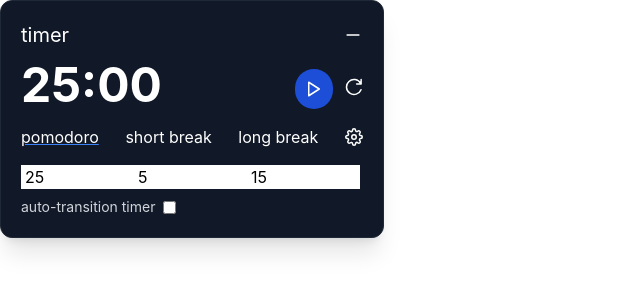
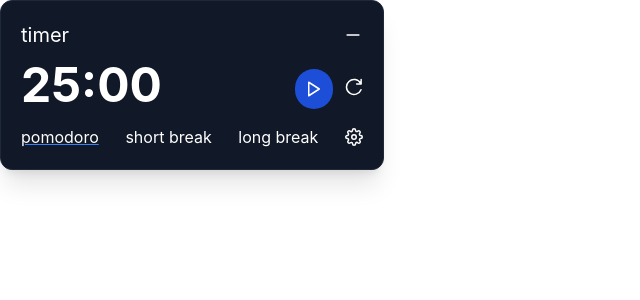
Before and after one commit to michvong/ghibli-pod, a React (Create React App) app: page /timer in a window 1280 px wide. Shown: the top 300 px of the page, without its empty margins (0-640 px from the left). Built offline with nearby package versions, Linux system fonts and the light colour scheme.

Commit message:
Change settings visibility default to false

```diff
--- a/src/components/tools/Timer.js
+++ b/src/components/tools/Timer.js
@@ -43,7 +43,7 @@ export default function Timer() {
     const [isLongBreak, setIsLongBreak] = useState(false);
 
     const [isAutoTransition, setIsAutoTransition] = useState(false);
-    const [isSettingsVisible, setIsSettingsVisible] = useState(true);
+    const [isSettingsVisible, setIsSettingsVisible] = useState(false);
 
     useEffect(() => {
         if (timerLengthInSeconds === 0) {
```
